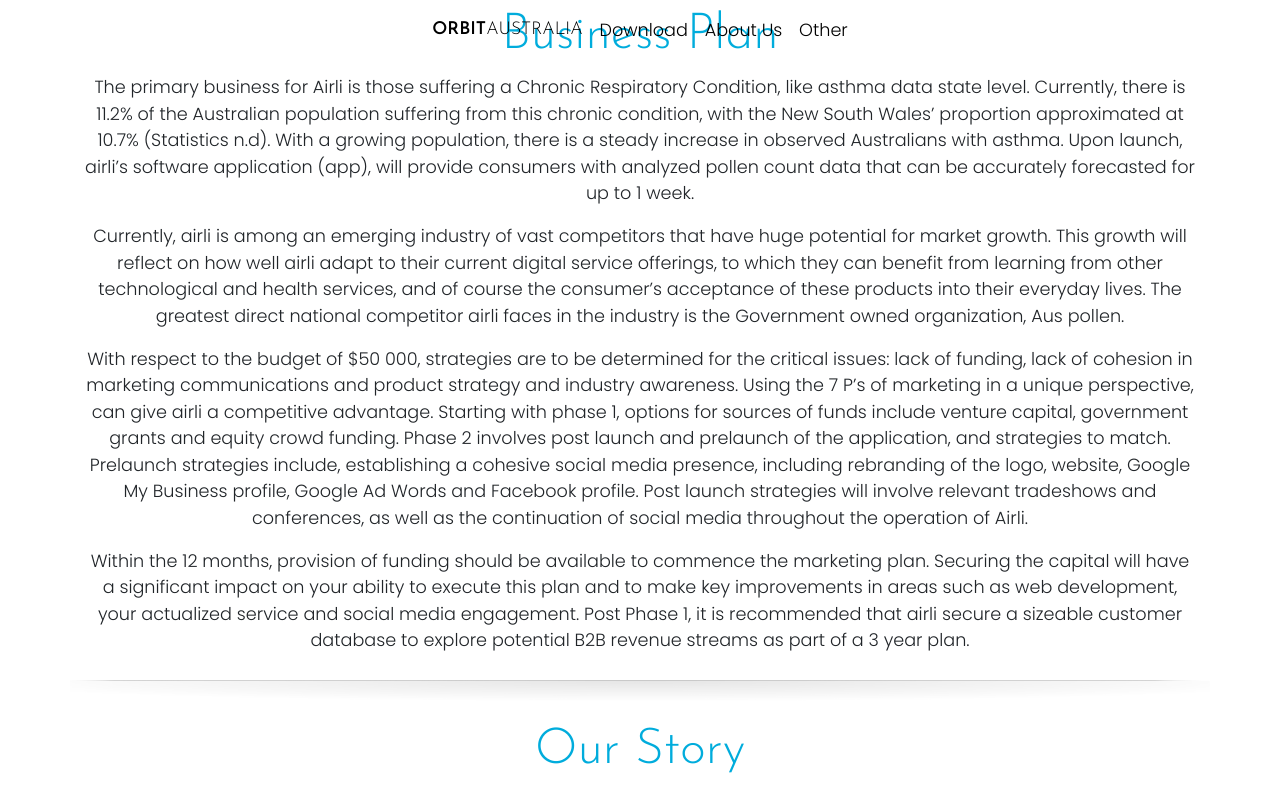
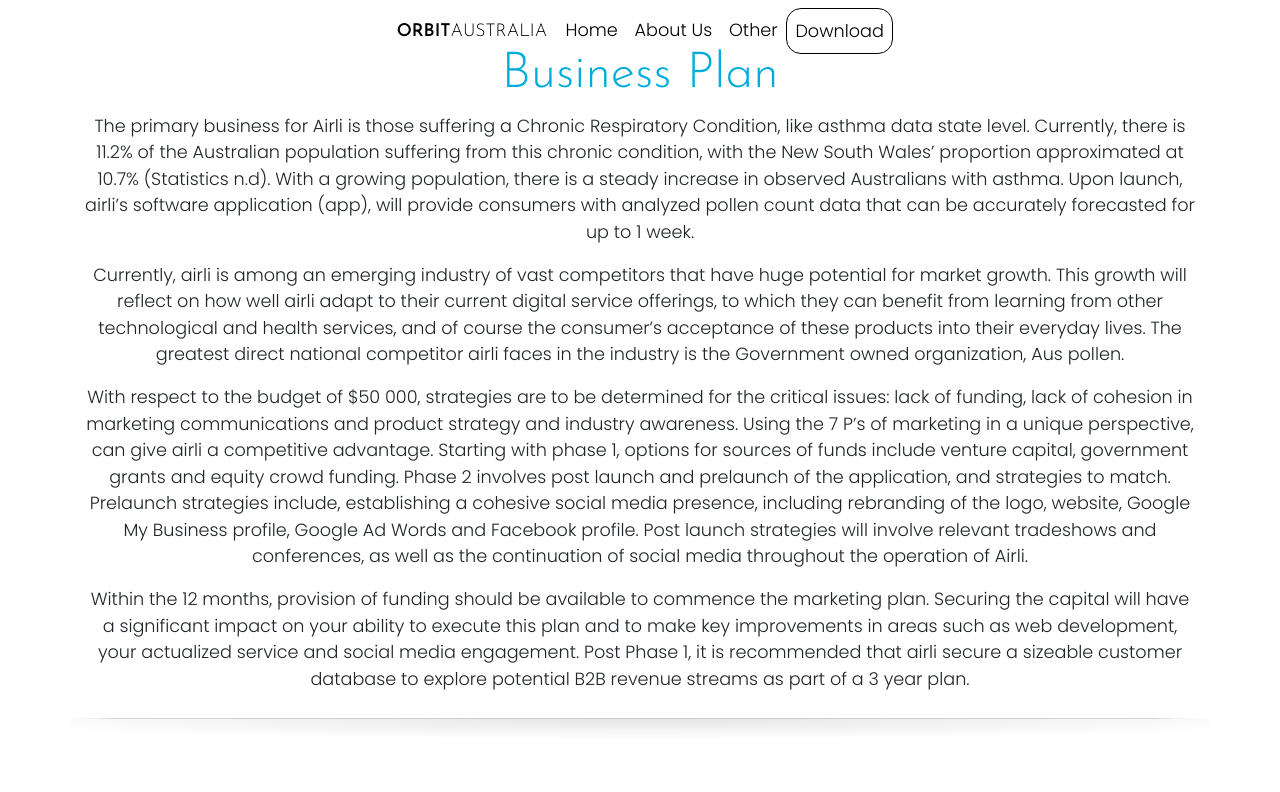
Before and after one commit to 7tena/Airli-Website, a React (Create React App) app: page /other in a window 1280 px wide. Shown: the top 792 px of the page. Built offline with nearby package versions, Linux system fonts and the light colour scheme.

Commit message:
Customizing Build Repo

```diff
--- a/package.json
+++ b/package.json
@@ -39,5 +39,8 @@
       "last 1 firefox version",
       "last 1 safari version"
     ]
+  },
+  "devDependencies": {
+    "gh-pages": "^3.1.0"
   }
 }
--- a/public/index.html
+++ b/public/index.html
@@ -2,7 +2,7 @@
 <html lang="en">
     <head>
         <meta charset="utf-8" />
-        <link rel="icon" href="%PUBLIC_URL%/favicon.ico" />
+        <link rel="icon" href="%PUBLIC_URL%/logo512.png" />
         <meta name="viewport" content="width=device-width, initial-scale=1" />
         <meta name="theme-color" content="#00a0d0" />
         <meta
--- a/src/App.css
+++ b/src/App.css
@@ -6,6 +6,7 @@
     font-family: "Josefin Sans", sans-serif;
     font-weight: 300;
     text-transform: uppercase;
+    padding: 11px 10px;
 }
 
 #orbitaustralia:hover {
@@ -275,7 +276,7 @@
 }
 
 .nav-active {
-    opacity: 90%;
+    opacity: 0.9;
     background: white;
     color: black;
     box-shadow: 0px calc(0.06vw + 1px) calc(0.4vw + 4px) rgba(0, 0, 0, 0.25);
@@ -310,7 +311,7 @@
 }
 
 .container h3 {
-    margin-top: 0.5vw;
+    margin-top: 3.5vw;
 }
 
 #p-margin {
@@ -322,7 +323,11 @@
 }
 
 #download {
-    /* setting position for Download navlink */
-    position: absolute;
-    top: -75px;
+    border : 1px solid black;
+    padding: 1px auto;
+    border-radius: 15px;
 }
+
+#download:hover{
+    border-color: #fdb813;
+}
--- a/src/components/aboutus.js
+++ b/src/components/aboutus.js
@@ -4,7 +4,7 @@
     return (
         <div>
             <div className='container'>
-                <h3 style={{ marginTop: "10%" }}>About Us</h3>
+                <h3>About Us</h3>
                 <p>
                     Jacob decided to establish a real time air checks to make
                     the invisible to visible and started the company Airli as
--- a/src/components/main.js
+++ b/src/components/main.js
@@ -16,6 +16,7 @@
                 <Route exact path='/' component={Home}/>
                 <Route path='/aboutus' component={AboutUs}/>
                 <Route path="/other" component={Businessplan}/>
+                <Route path='*' component={Home} />
             </Switch>
             <Footer />
         </Router>
--- a/src/components/navigation.js
+++ b/src/components/navigation.js
@@ -101,8 +101,8 @@
                         </NavLink>
                     </NavItem>
                     <NavItem>
-                        <NavLink href='/#download' draggable='false'>
-                            Download
+                        <NavLink href='/' draggable='false'>
+                            Home
                         </NavLink>
                     </NavItem>
                     <NavItem>
@@ -115,6 +115,11 @@
                             Other
                         </NavLink>
                     </NavItem>
+                    <NavItem>
+                        <NavLink href='/#download' draggable='false' id="download">
+                            Download
+                        </NavLink>
+                    </NavItem>
                 </Nav>
             </Collapse>
         </Navbar>
```
Also changed, not shown: 1 other file (tests, documents, lock files or other folders).
